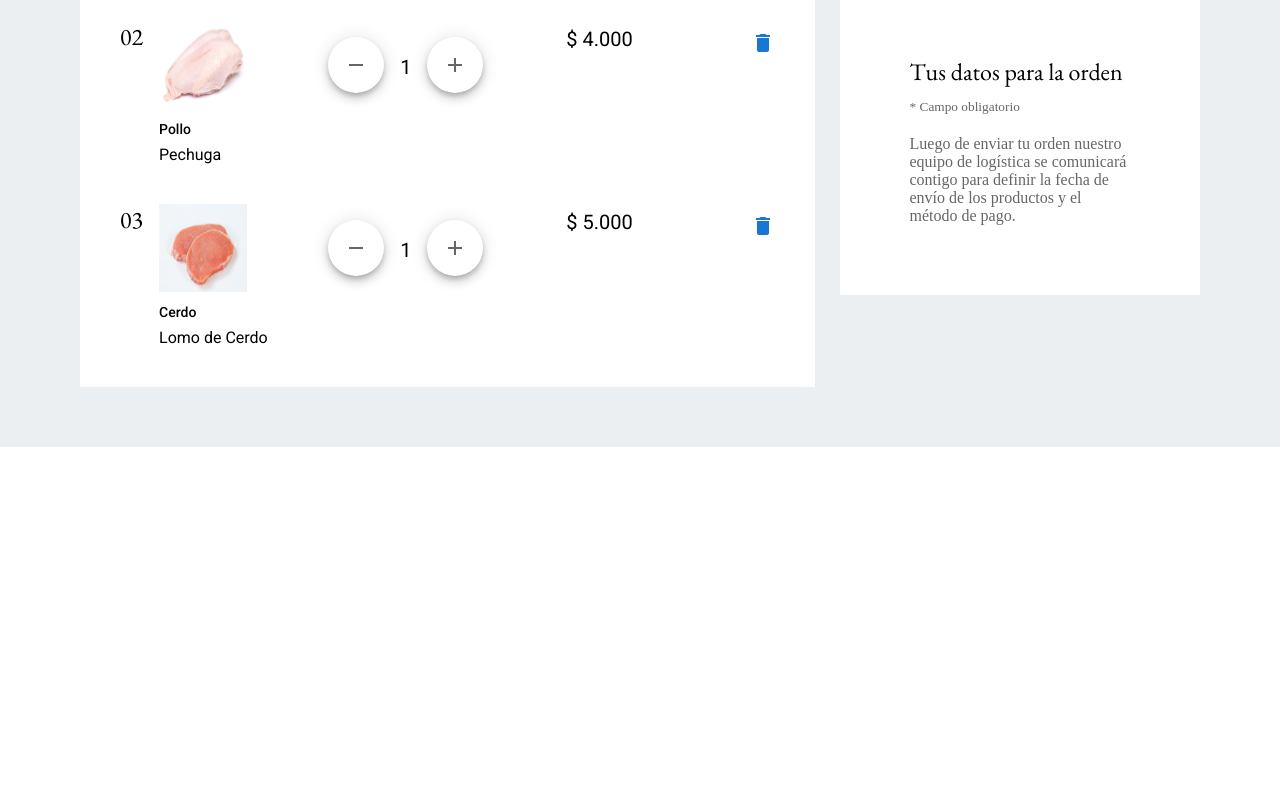
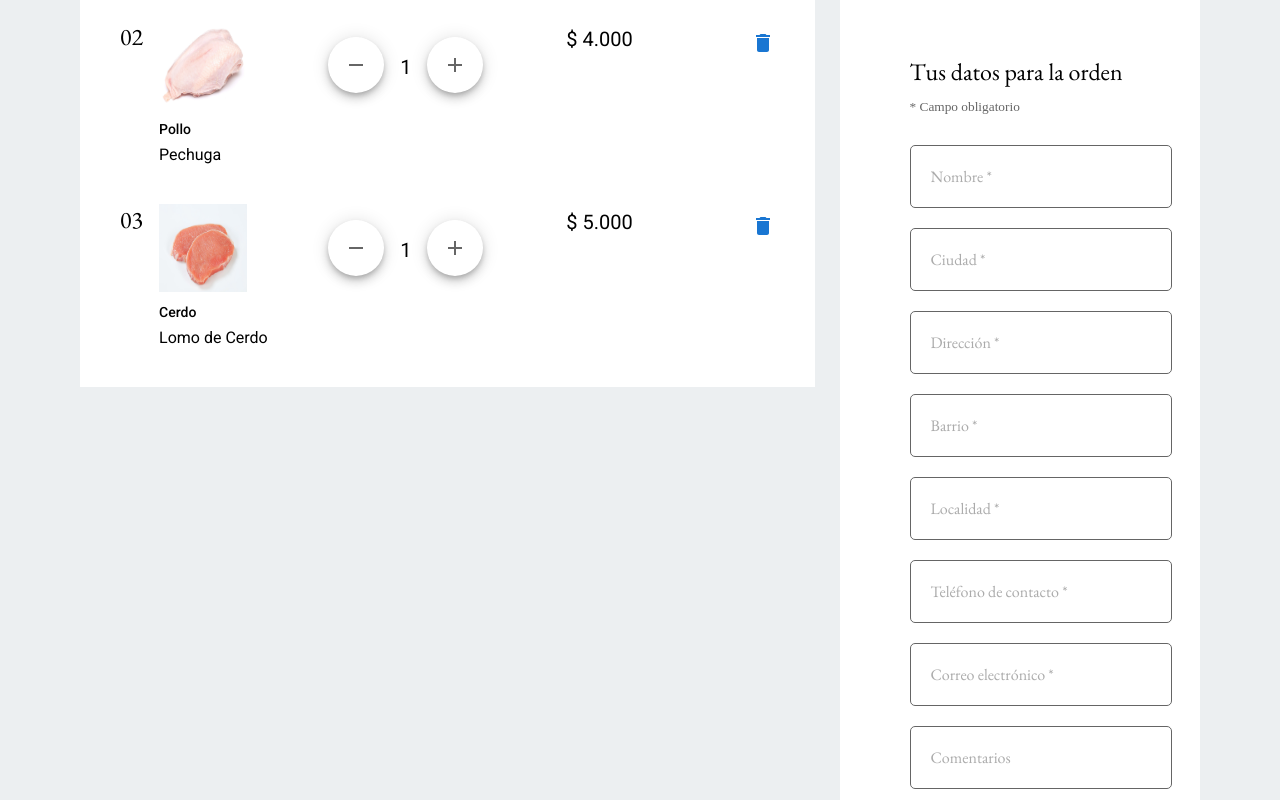
Before and after one commit to MychelGarzon/meatShop, a React (Vite) app: page /cart in a window 1280 px wide. Shown: the part 420-1220 px from the top of the page. Before the commit the page ends 867 px from the top, so only its background shows below. Built offline with nearby package versions, Linux system fonts and the light colour scheme.

Commit message:
add inputs

```diff
--- a/src/components/cartForm/CartForm.module.css
+++ b/src/components/cartForm/CartForm.module.css
@@ -39,6 +39,22 @@
   opacity: 0.6;
 }
 
+.form {
+  margin-top: 20px;
+}
+
+.form input {
+  font-family: var(--titleFontFamily);
+  font-weight: 400;
+  font-size: 16px;
+  width: 100%;
+  padding: 20px;
+  margin: 10px 0;
+  border: 1px solid #000;
+  border-radius: 5px;
+  opacity: 0.6;
+}
+
 .info-text {
   margin-top: 20px;
 }
--- a/src/components/cartForm/CartForm.tsx
+++ b/src/components/cartForm/CartForm.tsx
@@ -5,16 +5,17 @@ interface FormData {
   city: string;
   address: string;
   neighborhood: string;
-  town: string;
+  locality: string;
   phone: string;
   email: string;
-  message?: string;
+  comment?: string;
 }
 
 const CartForm: React.FC = () => {
+  const cities = ['Barrios Unidos', 'Chapinero', 'Suba', 'Teusaquillo', 'Usaquen'];
   const formData: FormData[] = [];
 
-  console.log(formData)
+  console.log(cities, formData)
 
   return <div className={styles['cart-form']}>
     <div className={styles['total-container']}>
@@ -42,8 +43,31 @@ const CartForm: React.FC = () => {
     <p className={styles.title}>Tus datos para la orden</p>
     <small className={styles.light}>* Campo obligatorio</small>
 
-    <form>
-
+    <form className={styles.form}>
+      <label>
+        <input type="text" required placeholder='Nombre *' name='name' />
+      </label>
+      <label>
+        <input type="text" required placeholder='Ciudad *' name='city' />
+      </label>
+      <label>
+        <input type="text" required placeholder='Dirección *' name='address' />
+      </label>
+      <label>
+        <input type="text" required placeholder='Barrio *' name='neighborhood' />
+      </label>
+      <label>
+        <input type="text" required placeholder='Localidad *' name='locality' />
+      </label>
+      <label>
+        <input type="text" required placeholder='Teléfono de contacto *' name='phone' />
+      </label>
+      <label>
+        <input type="text" required placeholder='Correo electrónico *' name='email' />
+      </label>
+      <label>
+        <input type="text" placeholder='Comentarios' name='comment' />
+      </label>
     </form>
 
     <div className={styles['info-text']}>
```
